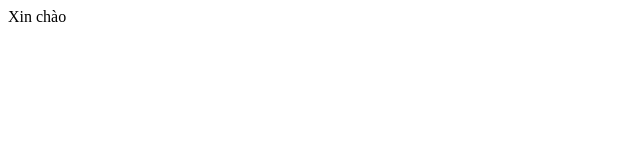
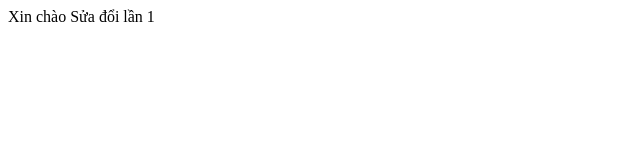
Before and after one commit to hungtr11-DE/duan3, a plain HTML site: page index.html in a window 1280 px wide. Shown: the whole page, without its empty margins (0-640 px from the left). Drawn offline with Linux system fonts and the light colour scheme.

Commit message:
2nd commit

```diff
--- a/index.html
+++ b/index.html
@@ -7,5 +7,6 @@
 </head>
 <body>
     Xin chào
+    Sửa đổi lần 1
 </body>
 </html>
```
